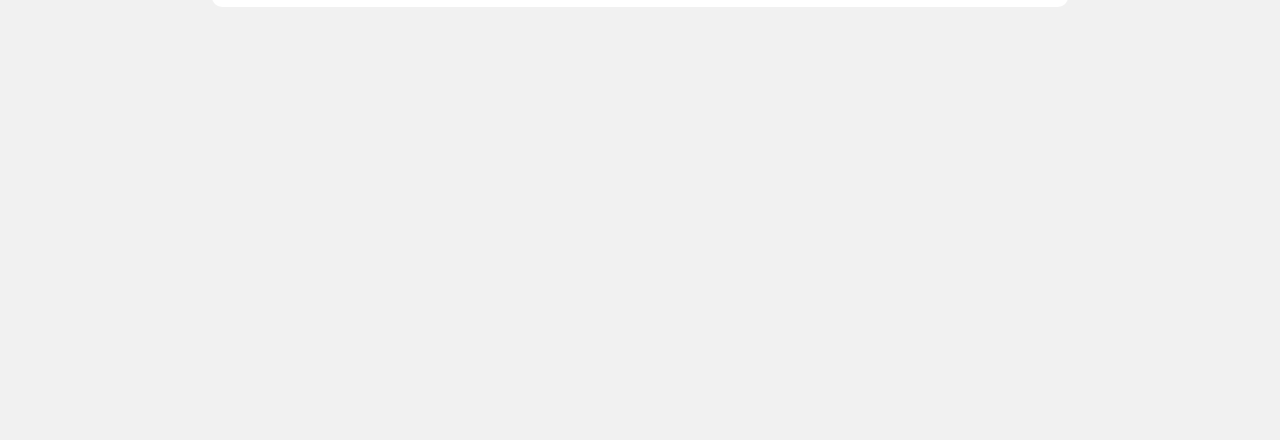
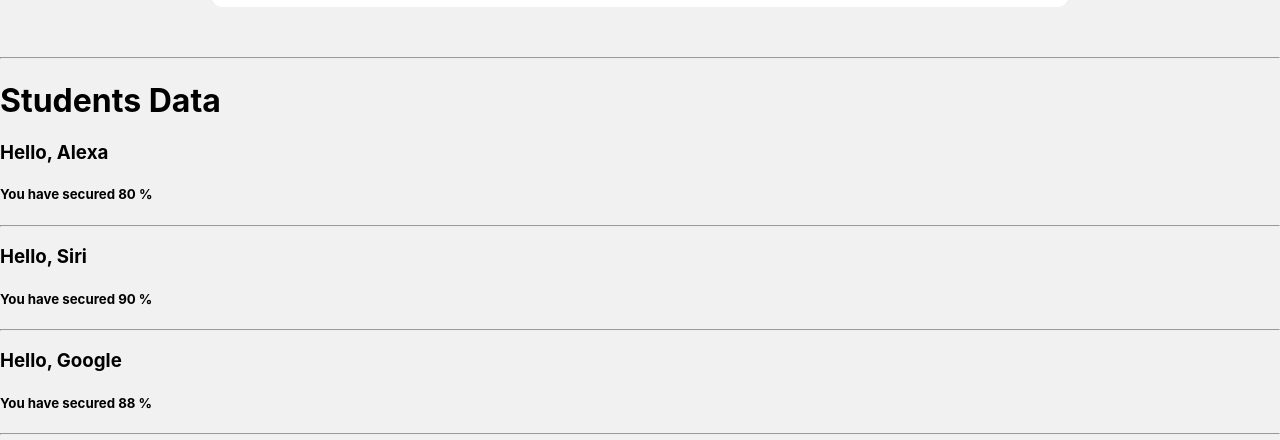
Before and after one commit to mukesh-iitp/movie-app, a React (Create React App) app: page / in a window 1280 px wide. Shown: the part 975-1415 px from the top of the page. Before the commit the page ends 1032 px from the top, so only its background shows below. Built offline with nearby package versions, Linux system fonts and the light colour scheme.

Commit message:
understatnding props using Student

```diff
--- a/src/App.js
+++ b/src/App.js
@@ -1,10 +1,17 @@
 import MoiveList from "./MovieList";
+import Student from "./Student";
 
 function App() {
   return (
     <>
     <h1>Movie App</h1>
     <MoiveList/>
+
+    <hr/>
+    <h1>Students Data</h1>
+    <Student sname="Alexa" marks="80"/>
+    <Student sname="Siri" marks="90"/>
+    <Student sname="Google" marks="88"/>
     </>
   );
 }
--- /dev/null
+++ b/src/Student.js
@@ -0,0 +1,20 @@
+import { Component } from "react";
+
+class Student extends Component{
+
+    render(){
+
+        console.log(this.props);
+        return(
+            <>
+                <h3>Hello, {this.props.sname}</h3>
+                <h5>You have secured {this.props.marks} %</h5>
+                <hr/>
+            </>
+        )
+
+    }
+
+}
+
+export default Student;
```
